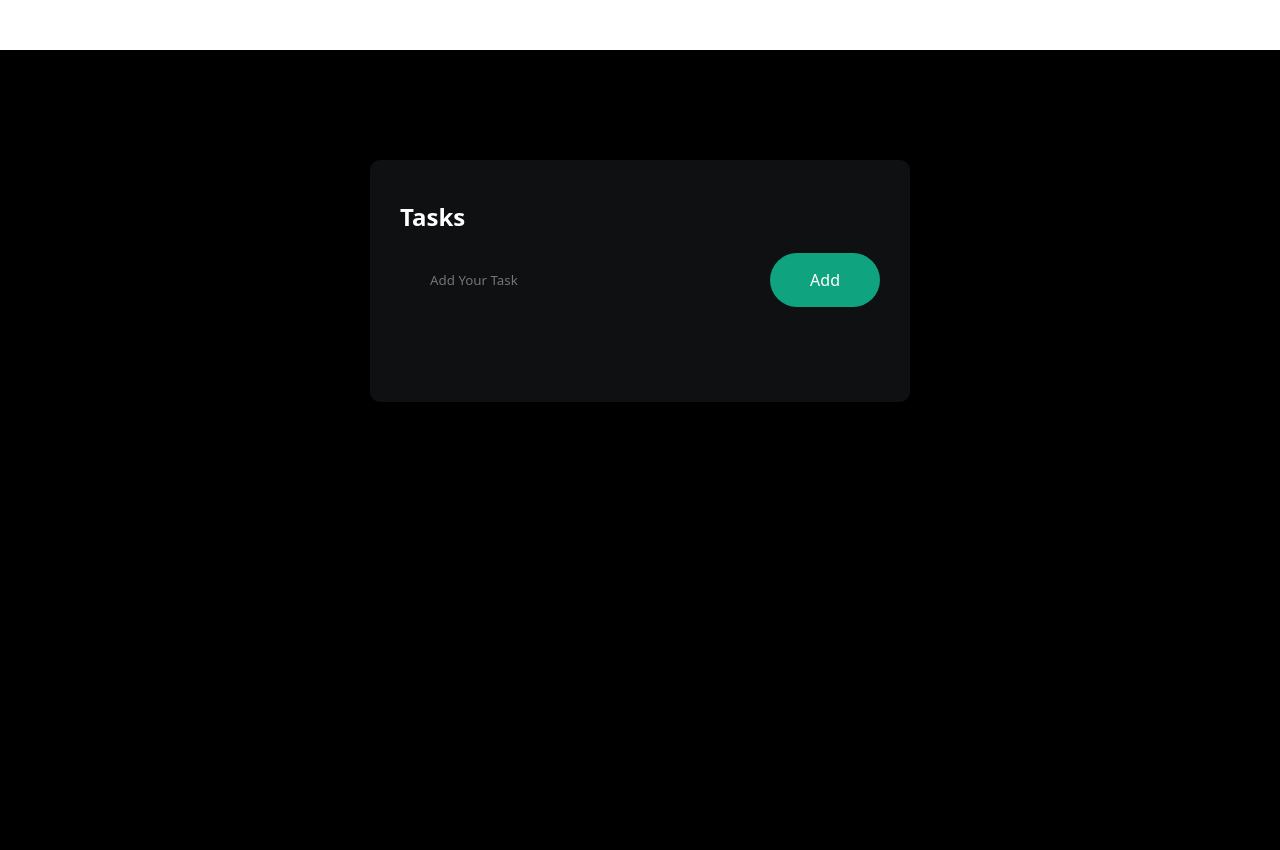
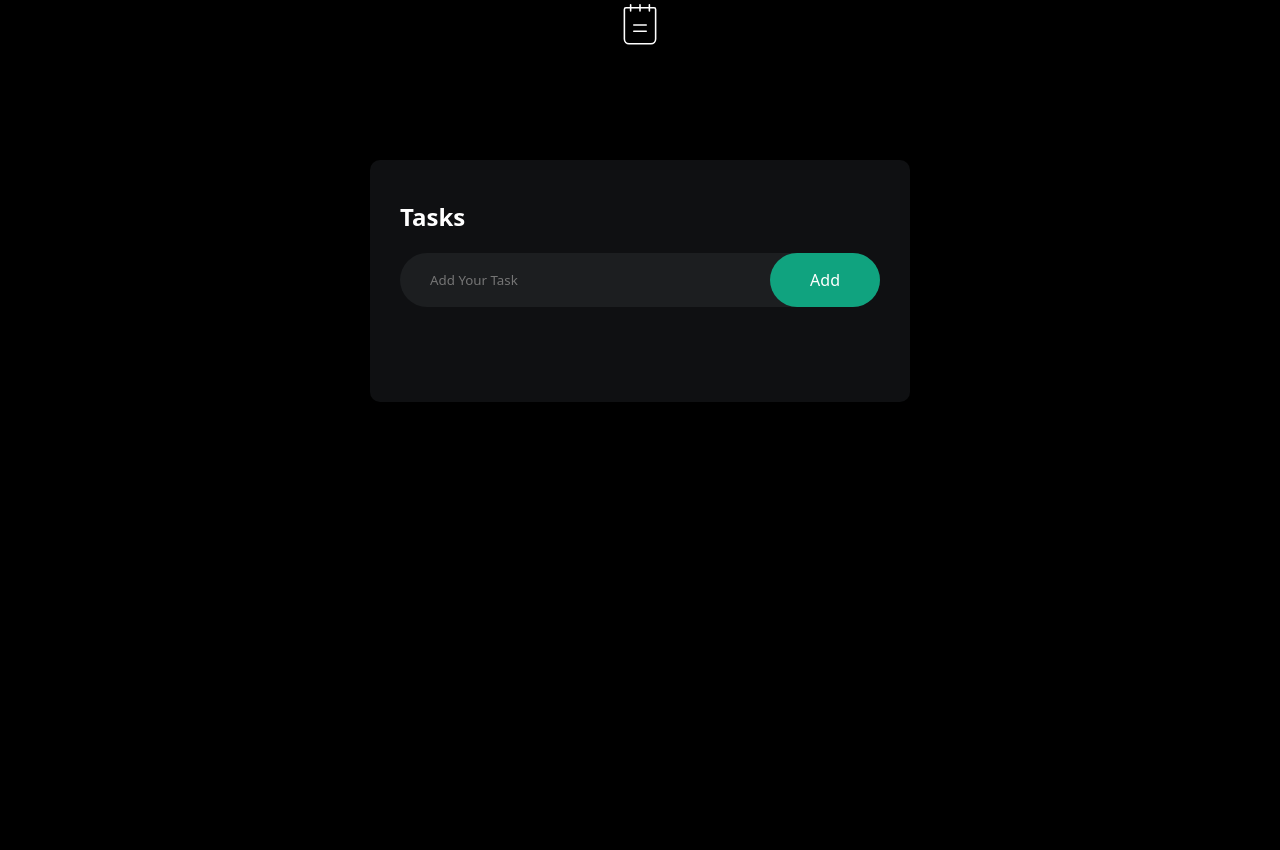
Before and after one commit to V1gilante/SwiftTasks, a PHP site: page /todo.html in a window 1280 px wide. Run offline with PHP 8.4, Linux system fonts and the light colour scheme.

Commit message:
Add files via upload

```diff
--- a/todo.css
+++ b/todo.css
@@ -29,7 +29,7 @@
     display: flex;
     align-items: center;
     justify-content: space-between;
-    background: rgb(15, 16, 18);
+    background: rgb(28, 30, 32);
     border-radius: 30px;
     padding-left: 20px;
     margin-bottom: 25px;
@@ -94,15 +94,14 @@ ul li span{
     border-radius: 50%;
 }
 ul li span:hover{
-    background: rgb(28, 30, 34);;
+    background: rgb(28, 30, 34);
 }
 #svgelem {
     display: block;
     align-items: center;
     justify-content: center;
-    height: 100vh;
     height: 50px;
-    width: 50px;
-    margin-left: 48.5%;
+    width: 100%;
     filter: invert(100%);
+    background-color: #fff;
 }
```
